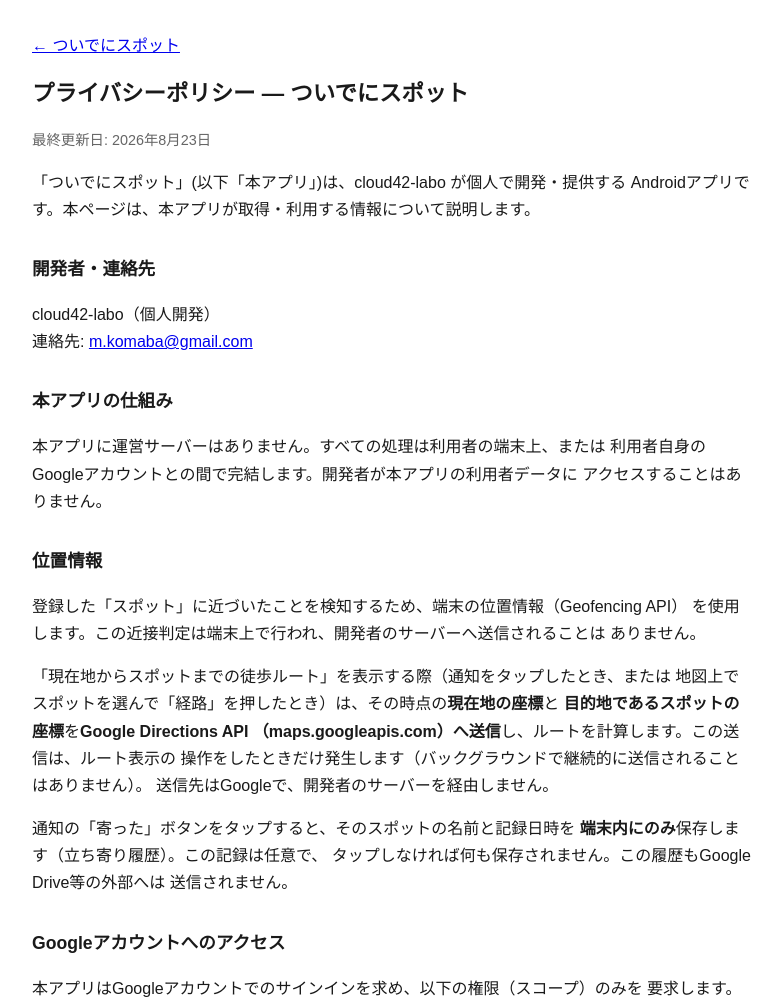
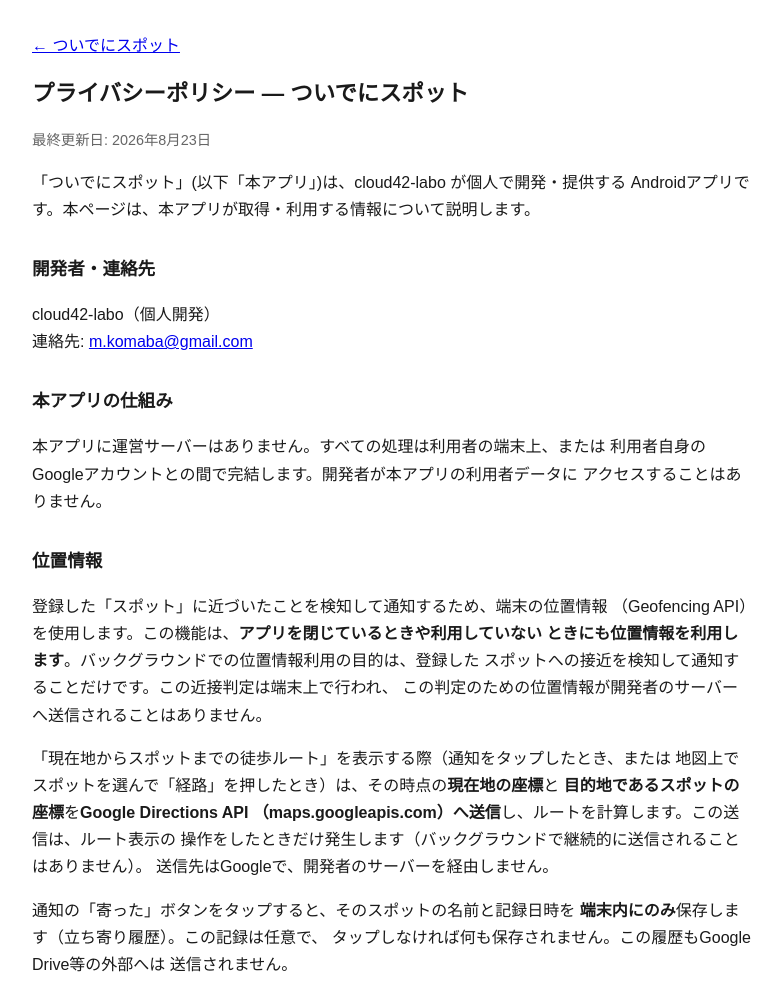
Before and after one commit to cloud42-labo/serendipity-spot, a plain HTML site: page docs/privacy-policy.html in a window 1280 px wide. Shown: the top 1005 px of the page, without its empty margins (248-1028 px from the left). Drawn offline with Linux system fonts and the light colour scheme.

Commit message:
docs: clarify background location use for Play disclosure

```diff
--- a/docs/privacy-policy.html
+++ b/docs/privacy-policy.html
@@ -38,9 +38,11 @@ cloud42-labo（個人開発）<br>
 
 <h2>位置情報</h2>
 <p>
-登録した「スポット」に近づいたことを検知するため、端末の位置情報（Geofencing API）
-を使用します。この近接判定は端末上で行われ、開発者のサーバーへ送信されることは
-ありません。
+登録した「スポット」に近づいたことを検知して通知するため、端末の位置情報
+（Geofencing API）を使用します。この機能は、<strong>アプリを閉じているときや利用していない
+ときにも位置情報を利用します</strong>。バックグラウンドでの位置情報利用の目的は、登録した
+スポットへの接近を検知して通知することだけです。この近接判定は端末上で行われ、
+この判定のための位置情報が開発者のサーバーへ送信されることはありません。
 </p>
 <p>
 「現在地からスポットまでの徒歩ルート」を表示する際（通知をタップしたとき、または
```
